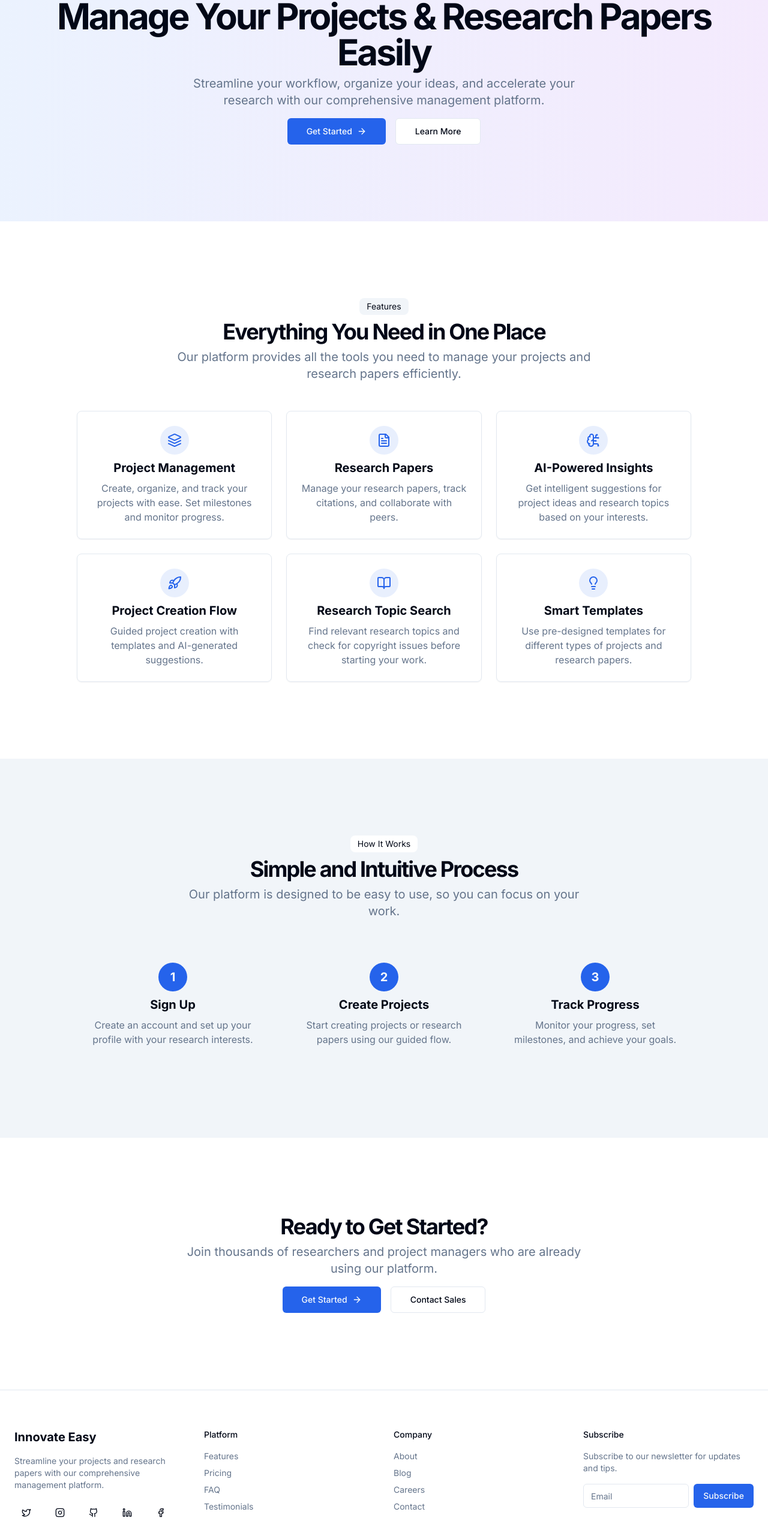
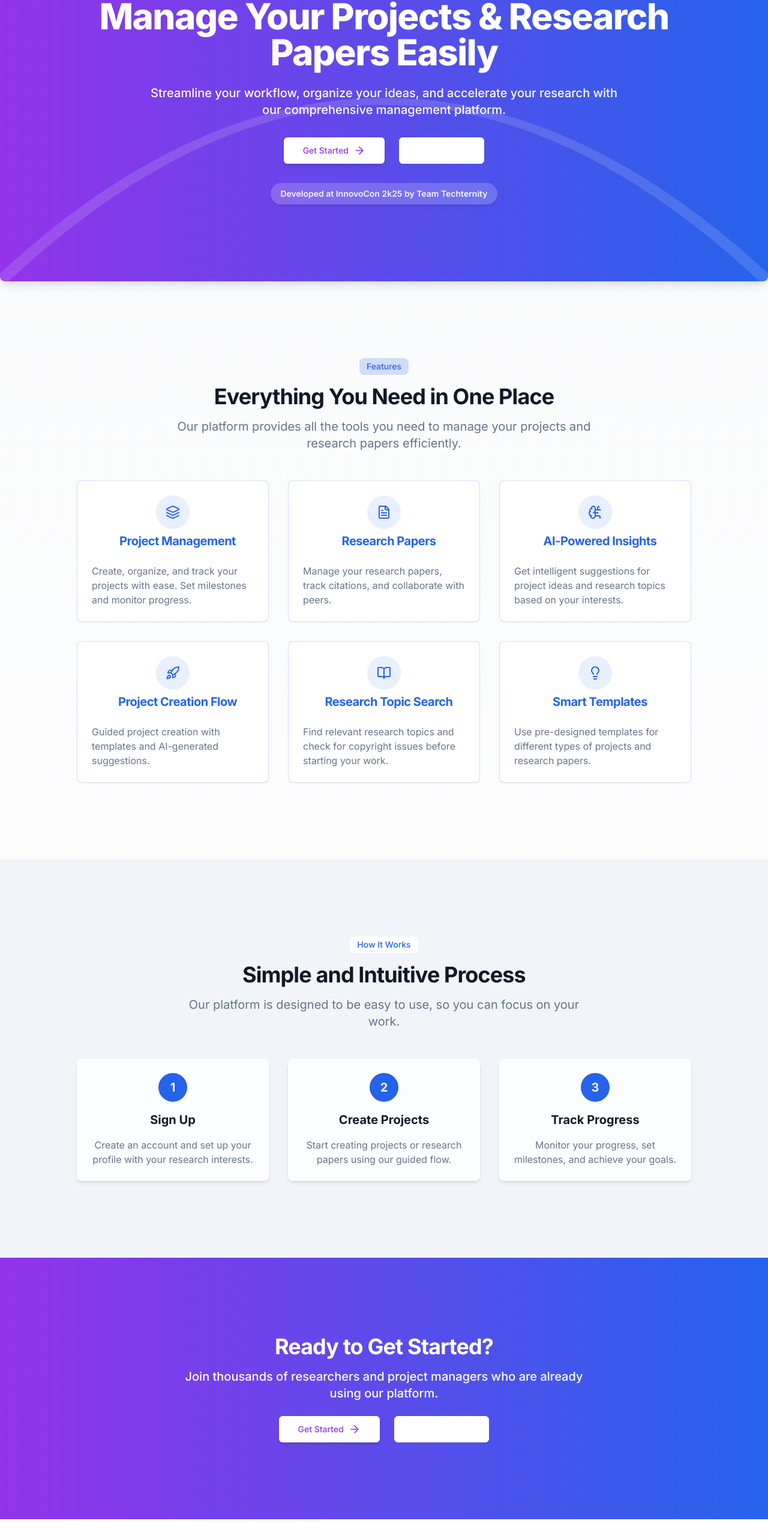
Before and after one commit to riyaz-02/Innovate_Easy, a Next.js app: page / in a window 1280 px wide. Shown: the part 219-2785 px from the top of the page at 60% size. Built offline with nearby package versions, Linux system fonts and the light colour scheme.

Commit message:
Update page.tsx

```diff
--- a/app/page.tsx
+++ b/app/page.tsx
@@ -1,153 +1,219 @@
-import Link from "next/link"
-import { MainNav } from "@/components/main-nav"
-import { Footer } from "@/components/footer"
-import { Button } from "@/components/ui/button"
-import { ArrowRight, BookOpen, BrainCircuit, FileText, Layers, Lightbulb, Rocket } from "lucide-react"
+import Link from "next/link";
+import { MainNav } from "@/components/main-nav";
+import { Footer } from "@/components/footer";
+import { Button } from "@/components/ui/button";
+import { ArrowRight, BookOpen, BrainCircuit, FileText, Layers, Lightbulb, Rocket } from "lucide-react";
+import { Card, CardContent, CardDescription, CardFooter, CardHeader, CardTitle } from "@/components/ui/card";
+import { Code, User } from "lucide-react"; // Added for developer cards
 
 export default function Home() {
+  // Developer data (example; replace with actual developer details)
+  const developers = [
+    {
+      name: "John Doe",
+      role: "Lead Developer",
+      image: "/path/to/john.jpg", // Replace with actual image path or URL
+      description: "Expert in full-stack development with over 10 years of experience.",
+    },
+    {
+      name: "Jane Smith",
+      role: "UI/UX Designer",
+      image: "/path/to/jane.jpg", // Replace with actual image path or URL
+      description: "Creative designer specializing in user-centered interfaces.",
+    },
+    {
+      name: "Alex Johnson",
+      role: "Backend Engineer",
+      image: "/path/to/alex.jpg", // Replace with actual image path or URL
+      description: "Skilled in building scalable backend systems and APIs.",
+    },
+  ];
+
   return (
-    <div className="flex flex-col min-h-screen">
-      <header className="container">
+    <div className="flex flex-col min-h-screen bg-gradient-to-b from-gray-50 to-white dark:from-gray-900 dark:to-gray-800">
+      <header className="container z-50">
         <MainNav />
       </header>
       <main className="flex-1">
         {/* Hero Section */}
-        <section className="py-12 md:py-24 lg:py-32 hero-gradient">
-          <div className="container px-4 md:px-6">
-            <div className="flex flex-col items-center space-y-4 text-center">
-              <div className="space-y-2">
-                <h1 className="text-3xl font-bold tracking-tighter sm:text-4xl md:text-5xl lg:text-6xl/none">
+        <section className="py-16 md:py-24 lg:py-32 relative bg-gradient-to-r from-purple-600 to-blue-600 text-white rounded-b-lg shadow-lg overflow-hidden">
+          <div className="container px-4 md:px-8 lg:px-16 max-w-screen-xl relative z-10">
+            <div className="flex flex-col items-center space-y-8 text-center animate-fadeIn">
+              <div className="space-y-6">
+                <h1 className="text-4xl font-extrabold tracking-tight sm:text-5xl md:text-6xl/none">
                   Manage Your Projects & Research Papers Easily
                 </h1>
-                <p className="mx-auto max-w-[700px] text-muted-foreground md:text-xl">
+                <p className="mx-auto max-w-[800px] text-lg md:text-xl font-medium">
                   Streamline your workflow, organize your ideas, and accelerate your research with our comprehensive
                   management platform.
                 </p>
               </div>
-              <div className="space-x-4">
+              <div className="space-x-6">
                 <Link href="/login">
-                  <Button size="lg" className="animate-in">
+                  <Button size="lg" className="bg-white text-purple-600 hover:bg-gray-100 shadow-md transform hover:scale-105 transition-transform duration-300">
                     Get Started
-                    <ArrowRight className="ml-2 h-4 w-4" />
+                    <ArrowRight className="ml-2 h-5 w-5" />
                   </Button>
                 </Link>
                 <Link href="#features">
-                  <Button variant="outline" size="lg">
+                  <Button variant="outline" size="lg" className="border-white text-white hover:bg-white/20 hover:text-white">
                     Learn More
                   </Button>
                 </Link>
               </div>
+              <div className="mt-8">
+                <span className="inline-flex items-center px-4 py-2 rounded-full bg-white/20 text-sm font-semibold text-white animate-pulse shadow-md">
+                  Developed at InnovoCon 2k25 by Team Techternity
+                </span>
               </div>
+            </div>
+          </div>
+          <div className="absolute inset-0 opacity-10 animate-pulse">
+            <svg className="w-full h-full" viewBox="0 0 100 100" preserveAspectRatio="none">
+              <path d="M0,100 Q50,0 100,100" fill="none" stroke="white" strokeWidth="2" />
+            </svg>
           </div>
         </section>
 
         {/* Features Section */}
-        <section id="features" className="py-12 md:py-24 lg:py-32">
-          <div className="container px-4 md:px-6">
-            <div className="flex flex-col items-center justify-center space-y-4 text-center">
-              <div className="space-y-2">
-                <div className="inline-block rounded-lg bg-muted px-3 py-1 text-sm">Features</div>
-                <h2 className="text-3xl font-bold tracking-tighter md:text-4xl">Everything You Need in One Place</h2>
+        <section id="features" className="py-16 md:py-24 lg:py-32">
+          <div className="container px-4 md:px-8 lg:px-16">
+            <div className="flex flex-col items-center justify-center space-y-6 text-center">
+              <div className="space-y-4">
+                <div className="inline-block rounded-lg bg-primary/20 px-3 py-1 text-sm font-medium text-primary animate-slideIn">
+                  Features
+                </div>
+                <h2 className="text-3xl font-bold tracking-tight md:text-4xl text-gray-900 dark:text-gray-100">
+                  Everything You Need in One Place
+                </h2>
                 <p className="max-w-[700px] text-muted-foreground md:text-xl">
                   Our platform provides all the tools you need to manage your projects and research papers efficiently.
                 </p>
               </div>
             </div>
-            <div className="mx-auto grid max-w-5xl grid-cols-1 gap-6 md:grid-cols-2 lg:grid-cols-3 mt-12">
-              <div className="flex flex-col items-center space-y-2 rounded-lg border p-6 shadow-sm">
-                <div className="rounded-full bg-primary/10 p-3">
+            <div className="mx-auto grid max-w-5xl grid-cols-1 gap-8 md:grid-cols-2 lg:grid-cols-3 mt-12">
+              <Card className="border-primary/20 hover:shadow-lg transition-shadow duration-300 transform hover:-translate-y-2 animate-fadeIn">
+                <CardHeader className="flex items-center">
+                  <div className="rounded-full bg-primary/10 p-4">
                     <Layers className="h-6 w-6 text-primary" />
                   </div>
-                <h3 className="text-xl font-bold">Project Management</h3>
-                <p className="text-center text-muted-foreground">
+                  <CardTitle className="text-xl font-bold ml-4 text-primary">Project Management</CardTitle>
+                </CardHeader>
+                <CardContent>
+                  <p className="text-muted-foreground">
                     Create, organize, and track your projects with ease. Set milestones and monitor progress.
                   </p>
-              </div>
-              <div className="flex flex-col items-center space-y-2 rounded-lg border p-6 shadow-sm">
-                <div className="rounded-full bg-primary/10 p-3">
+                </CardContent>
+              </Card>
+              <Card className="border-primary/20 hover:shadow-lg transition-shadow duration-300 transform hover:-translate-y-2 animate-fadeIn delay-200">
+                <CardHeader className="flex items-center">
+                  <div className="rounded-full bg-primary/10 p-4">
                     <FileText className="h-6 w-6 text-primary" />
                   </div>
-                <h3 className="text-xl font-bold">Research Papers</h3>
-                <p className="text-center text-muted-foreground">
+                  <CardTitle className="text-xl font-bold ml-4 text-primary">Research Papers</CardTitle>
+                </CardHeader>
+                <CardContent>
+                  <p className="text-muted-foreground">
                     Manage your research papers, track citations, and collaborate with peers.
                   </p>
-              </div>
-              <div className="flex flex-col items-center space-y-2 rounded-lg border p-6 shadow-sm">
-                <div className="rounded-full bg-primary/10 p-3">
+                </CardContent>
+              </Card>
+              <Card className="border-primary/20 hover:shadow-lg transition-shadow duration-300 transform hover:-translate-y-2 animate-fadeIn delay-400">
+                <CardHeader className="flex items-center">
+                  <div className="rounded-full bg-primary/10 p-4">
                     <BrainCircuit className="h-6 w-6 text-primary" />
                   </div>
-                <h3 className="text-xl font-bold">AI-Powered Insights</h3>
-                <p className="text-center text-muted-foreground">
+                  <CardTitle className="text-xl font-bold ml-4 text-primary">AI-Powered Insights</CardTitle>
+                </CardHeader>
+                <CardContent>
+                  <p className="text-muted-foreground">
                     Get intelligent suggestions for project ideas and research topics based on your interests.
                   </p>
-              </div>
-              <div className="flex flex-col items-center space-y-2 rounded-lg border p-6 shadow-sm">
-                <div className="rounded-full bg-primary/10 p-3">
+                </CardContent>
+              </Card>
+              <Card className="border-primary/20 hover:shadow-lg transition-shadow duration-300 transform hover:-translate-y-2 animate-fadeIn delay-600">
+                <CardHeader className="flex items-center">
+                  <div className="rounded-full bg-primary/10 p-4">
                     <Rocket className="h-6 w-6 text-primary" />
                   </div>
-                <h3 className="text-xl font-bold">Project Creation Flow</h3>
-                <p className="text-center text-muted-foreground">
+                  <CardTitle className="text-xl font-bold ml-4 text-primary">Project Creation Flow</CardTitle>
+                </CardHeader>
+                <CardContent>
+                  <p className="text-muted-foreground">
                     Guided project creation with templates and AI-generated suggestions.
                   </p>
-              </div>
-              <div className="flex flex-col items-center space-y-2 rounded-lg border p-6 shadow-sm">
-                <div className="rounded-full bg-primary/10 p-3">
+                </CardContent>
+              </Card>
+              <Card className="border-primary/20 hover:shadow-lg transition-shadow duration-300 transform hover:-translate-y-2 animate-fadeIn delay-800">
+                <CardHeader className="flex items-center">
+                  <div className="rounded-full bg-primary/10 p-4">
                     <BookOpen className="h-6 w-6 text-primary" />
                   </div>
-                <h3 className="text-xl font-bold">Research Topic Search</h3>
-                <p className="text-center text-muted-foreground">
+                  <CardTitle className="text-xl font-bold ml-4 text-primary">Research Topic Search</CardTitle>
+                </CardHeader>
+                <CardContent>
+                  <p className="text-muted-foreground">
                     Find relevant research topics and check for copyright issues before starting your work.
                   </p>
-              </div>
-              <div className="flex flex-col items-center space-y-2 rounded-lg border p-6 shadow-sm">
-                <div className="rounded-full bg-primary/10 p-3">
+                </CardContent>
+              </Card>
+              <Card className="border-primary/20 hover:shadow-lg transition-shadow duration-300 transform hover:-translate-y-2 animate-fadeIn delay-1000">
+                <CardHeader className="flex items-center">
+                  <div className="rounded-full bg-primary/10 p-4">
                     <Lightbulb className="h-6 w-6 text-primary" />
                   </div>
-                <h3 className="text-xl font-bold">Smart Templates</h3>
-                <p className="text-center text-muted-foreground">
+                  <CardTitle className="text-xl font-bold ml-4 text-primary">Smart Templates</CardTitle>
+                </CardHeader>
+                <CardContent>
+                  <p className="text-muted-foreground">
                     Use pre-designed templates for different types of projects and research papers.
                   </p>
-              </div>
+                </CardContent>
+              </Card>
             </div>
           </div>
         </section>
 
         {/* How It Works Section */}
-        <section className="py-12 md:py-24 lg:py-32 bg-muted">
-          <div className="container px-4 md:px-6">
-            <div className="flex flex-col items-center justify-center space-y-4 text-center">
-              <div className="space-y-2">
-                <div className="inline-block rounded-lg bg-background px-3 py-1 text-sm">How It Works</div>
-                <h2 className="text-3xl font-bold tracking-tighter md:text-4xl">Simple and Intuitive Process</h2>
+        <section className="py-16 md:py-24 lg:py-32 bg-muted">
+          <div className="container px-4 md:px-8 lg:px-16">
+            <div className="flex flex-col items-center justify-center space-y-6 text-center">
+              <div className="space-y-4">
+                <div className="inline-block rounded-lg bg-background px-3 py-1 text-sm font-medium text-primary animate-slideIn">
+                  How It Works
+                </div>
+                <h2 className="text-3xl font-bold tracking-tight md:text-4xl text-gray-900 dark:text-gray-100">
+                  Simple and Intuitive Process
+                </h2>
                 <p className="max-w-[700px] text-muted-foreground md:text-xl">
                   Our platform is designed to be easy to use, so you can focus on your work.
                 </p>
               </div>
             </div>
             <div className="mx-auto grid max-w-5xl grid-cols-1 gap-8 md:grid-cols-3 mt-12">
-              <div className="flex flex-col items-center space-y-2 p-6">
+              <div className="flex flex-col items-center space-y-4 p-6 bg-white/80 dark:bg-gray-800/80 rounded-lg shadow-md hover:shadow-lg transition-shadow duration-300 transform hover:-translate-y-2 animate-fadeIn">
                 <div className="flex h-12 w-12 items-center justify-center rounded-full bg-primary text-xl font-bold text-primary-foreground">
                   1
                 </div>
-                <h3 className="text-xl font-bold">Sign Up</h3>
+                <h3 className="text-xl font-bold text-gray-900 dark:text-gray-100">Sign Up</h3>
                 <p className="text-center text-muted-foreground">
                   Create an account and set up your profile with your research interests.
                 </p>
               </div>
-              <div className="flex flex-col items-center space-y-2 p-6">
+              <div className="flex flex-col items-center space-y-4 p-6 bg-white/80 dark:bg-gray-800/80 rounded-lg shadow-md hover:shadow-lg transition-shadow duration-300 transform hover:-translate-y-2 animate-fadeIn delay-200">
                 <div className="flex h-12 w-12 items-center justify-center rounded-full bg-primary text-xl font-bold text-primary-foreground">
                   2
                 </div>
-                <h3 className="text-xl font-bold">Create Projects</h3>
+                <h3 className="text-xl font-bold text-gray-900 dark:text-gray-100">Create Projects</h3>
                 <p className="text-center text-muted-foreground">
                   Start creating projects or research papers using our guided flow.
                 </p>
               </div>
-              <div className="flex flex-col items-center space-y-2 p-6">
+              <div className="flex flex-col items-center space-y-4 p-6 bg-white/80 dark:bg-gray-800/80 rounded-lg shadow-md hover:shadow-lg transition-shadow duration-300 transform hover:-translate-y-2 animate-fadeIn delay-400">
                 <div className="flex h-12 w-12 items-center justify-center rounded-full bg-primary text-xl font-bold text-primary-foreground">
                   3
                 </div>
-                <h3 className="text-xl font-bold">Track Progress</h3>
+                <h3 className="text-xl font-bold text-gray-900 dark:text-gray-100">Track Progress</h3>
                 <p className="text-center text-muted-foreground">
                   Monitor your progress, set milestones, and achieve your goals.
                 </p>
@@ -157,24 +223,26 @@ export default function Home() {
         </section>
 
         {/* CTA Section */}
-        <section className="py-12 md:py-24 lg:py-32">
-          <div className="container px-4 md:px-6">
-            <div className="flex flex-col items-center justify-center space-y-4 text-center">
-              <div className="space-y-2">
-                <h2 className="text-3xl font-bold tracking-tighter md:text-4xl">Ready to Get Started?</h2>
-                <p className="max-w-[700px] text-muted-foreground md:text-xl">
+        <section className="py-16 md:py-24 lg:py-32 bg-gradient-to-r from-purple-600 to-blue-600 text-white">
+          <div className="container px-4 md:px-8 lg:px-16">
+            <div className="flex flex-col items-center justify-center space-y-6 text-center">
+              <div className="space-y-4">
+                <h2 className="text-3xl font-bold tracking-tight md:text-4xl">
+                  Ready to Get Started?
+                </h2>
+                <p className="max-w-[700px] text-lg md:text-xl font-medium">
                   Join thousands of researchers and project managers who are already using our platform.
                 </p>
               </div>
-              <div className="space-x-4">
+              <div className="space-x-6">
                 <Link href="/dashboard">
-                  <Button size="lg">
+                  <Button size="lg" className="bg-white text-purple-600 hover:bg-gray-100 shadow-md transform hover:scale-105 transition-transform duration-300">
                     Get Started
-                    <ArrowRight className="ml-2 h-4 w-4" />
+                    <ArrowRight className="ml-2 h-5 w-5" />
                   </Button>
                 </Link>
                 <Link href="/contact">
-                  <Button variant="outline" size="lg">
+                  <Button variant="outline" size="lg" className="border-white text-white hover:bg-white/20 hover:text-white">
                     Contact Sales
                   </Button>
                 </Link>
@@ -182,8 +250,81 @@ export default function Home() {
             </div>
           </div>
         </section>
+
+        {/* Developer Section */}
+        <section className="py-16 md:py-24 lg:py-32">
+          <div className="container px-4 md:px-8 lg:px-16">
+            <div className="flex flex-col items-center justify-center space-y-6 text-center">
+              <div className="space-y-4">
+                <div className="inline-block rounded-lg bg-primary/20 px-3 py-1 text-sm font-medium text-primary animate-slideIn">
+                  Our Team
+                </div>
+                <h2 className="text-3xl font-bold tracking-tight md:text-4xl text-gray-900 dark:text-gray-100">
+                  Meet Our Developers
+                </h2>
+                <p className="max-w-[700px] text-muted-foreground md:text-xl">
+                  The brilliant minds behind this platform, driving innovation at InnovoCon 2k25.
+                </p>
+              </div>
+            </div>
+            <div className="mx-auto grid max-w-5xl grid-cols-1 gap-8 md:grid-cols-3 mt-12">
+              <Card className="border-blue-500/20 hover:shadow-lg transition-shadow duration-300 transform hover:-translate-y-2 animate-fadeIn">
+                <CardHeader className="flex flex-col items-center">
+                  <img src={developers[0].image} alt={developers[0].name} className="w-24 h-24 rounded-full object-cover mb-4 shadow-md" />
+                  <CardTitle className="text-xl font-semibold text-blue-700 dark:text-blue-300">{developers[0].name}</CardTitle>
+                  <CardDescription className="text-gray-600 dark:text-gray-300">{developers[0].role}</CardDescription>
+                </CardHeader>
+                <CardContent className="text-center">
+                  <p className="text-gray-700 dark:text-gray-200">{developers[0].description}</p>
+                </CardContent>
+                <CardFooter className="justify-center">
+                  <Button variant="outline" size="sm" className="hover:bg-blue-100 dark:hover:bg-blue-800">
+                    <Code className="h-4 w-4 mr-2" />
+                    View Profile
+                  </Button>
+                </CardFooter>
+              </Card>
+              <Card className="border-purple-500/20 hover:shadow-lg transition-shadow duration-300 transform hover:-translate-y-2 animate-fadeIn delay-200">
+                <CardHeader className="flex flex-col items-center">
+                  <img src={developers[1].image} alt={developers[1].name} className="w-24 h-24 rounded-full object-cover mb-4 shadow-md" />
+                  <CardTitle className="text-xl font-semibold text-purple-700 dark:text-purple-300">{developers[1].name}</CardTitle>
+                  <CardDescription className="text-gray-600 dark:text-gray-300">{developers[1].role}</CardDescription>
+                </CardHeader>
+                <CardContent className="text-center">
+                  <p className="text-gray-700 dark:text-gray-200">{developers[1].description}</p>
+                </CardContent>
+                <CardFooter className="justify-center">
+                  <Button variant="outline" size="sm" className="hover:bg-purple-100 dark:hover:bg-purple-800">
+                    <Code className="h-4 w-4 mr-2" />
+                    View Profile
+                  </Button>
+                </CardFooter>
+              </Card>
+              <Card className="border-green-500/20 hover:shadow-lg transition-shadow duration-300 transform hover:-translate-y-2 animate-fadeIn delay-400">
+                <CardHeader className="flex flex-col items-center">
+                  <img src={developers[2].image} alt={developers[2].name} className="w-24 h-24 rounded-full object-cover mb-4 shadow-md" />
+                  <CardTitle className="text-xl font-semibold text-green-700 dark:text-green-300">{developers[2].name}</CardTitle>
+                  <CardDescription className="text-gray-600 dark:text-gray-300">{developers[2].role}</CardDescription>
+                </CardHeader>
+                <CardContent className="text-center">
+                  <p className="text-gray-700 dark:text-gray-200">{developers[2].description}</p>
+                </CardContent>
+                <CardFooter className="justify-center">
+                  <Button variant="outline" size="sm" className="hover:bg-green-100 dark:hover:bg-green-800">
+                    <Code className="h-4 w-4 mr-2" />
+                    View Profile
+                  </Button>
+                </CardFooter>
+              </Card>
+            </div>
+          </div>
+        </section>
       </main>
-      <Footer />
+      <footer className="mt-12 py-6 bg-gradient-to-r from-purple-600 to-blue-600 text-white text-center rounded-t-lg shadow-lg">
+        <p className="text-lg font-semibold animate-bounce">
+          Developed at InnovoCon 2k25 by Team Techternity
+        </p>
+      </footer>
     </div>
-  )
+  );
 }
```
Lines whose indentation alone changed are shown as unchanged.
